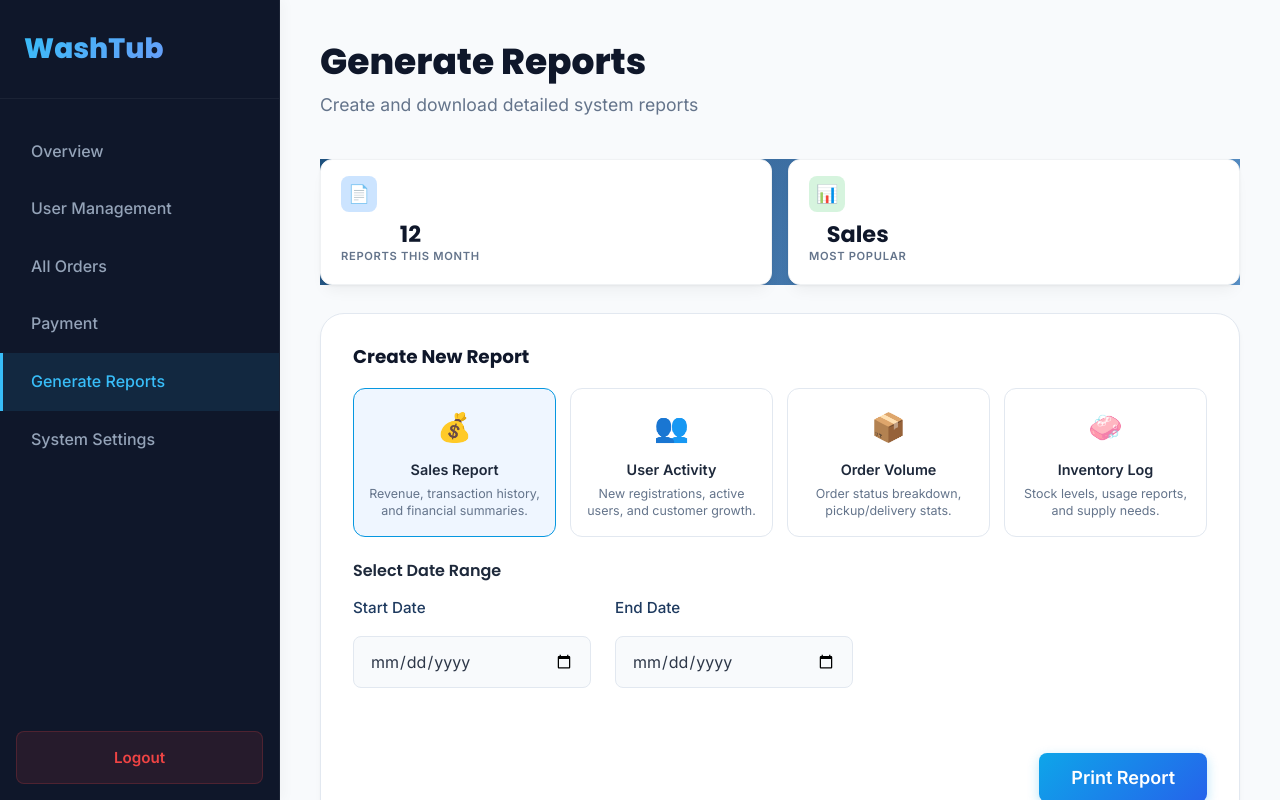
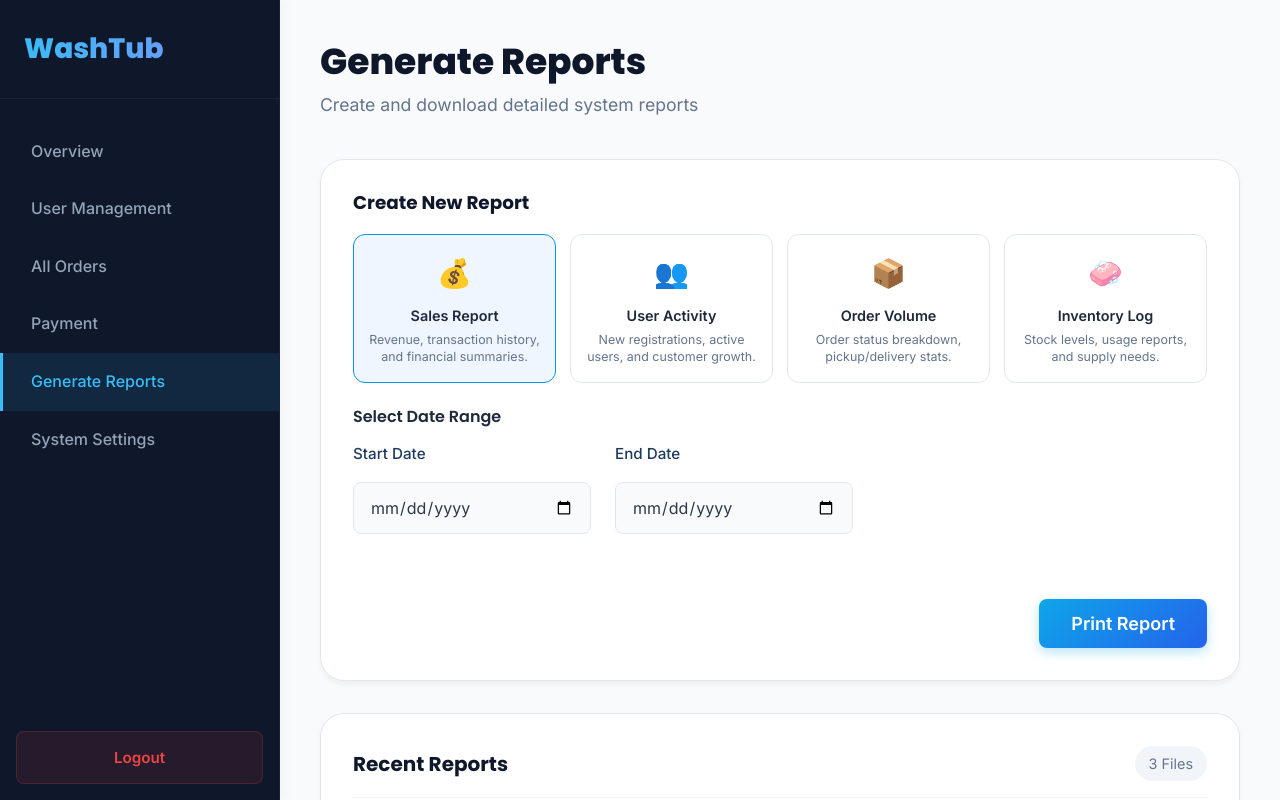
Before and after one commit to KavishaPerera/Wash-TUB, a React app in the folder frontend/: page /generate-report in a window 1280 px wide. Shown: the top 800 px of the page. Built offline with nearby package versions, Linux system fonts and the light colour scheme; the HTML template or start-up script is replaced by a standard one.

Commit message:
admins dashboard page changes , add user and generate report

```diff
--- a/frontend/src/pages/AddUser.jsx
+++ b/frontend/src/pages/AddUser.jsx
@@ -13,8 +13,7 @@ const AddUser = () => {
         confirmPassword: '',
         role: 'customer',
         address: '',
-        city: '',
-        postalCode: ''
+        city: ''
     });
 
     const handleChange = (e) => {
@@ -222,7 +221,6 @@ const AddUser = () => {
                                 />
                             </div>
 
-                            <div className="form-row">
                             <div className="form-group">
                                 <label htmlFor="city">City</label>
                                 <input
@@ -233,18 +231,6 @@ const AddUser = () => {
                                     onChange={handleChange}
                                     placeholder="Enter city"
                                 />
-                                </div>
-                                <div className="form-group">
-                                    <label htmlFor="postalCode">Postal Code</label>
-                                    <input
-                                        type="text"
-                                        id="postalCode"
-                                        name="postalCode"
-                                        value={formData.postalCode}
-                                        onChange={handleChange}
-                                        placeholder="Enter postal code"
-                                    />
-                                </div>
                             </div>
                         </section>
 
--- a/frontend/src/pages/GenerateReport.jsx
+++ b/frontend/src/pages/GenerateReport.jsx
@@ -154,28 +154,6 @@ const GenerateReport = () => {
                 </header>
 
                 <div className="dashboard-content report-content">
-                    {/* Stats */}
-                    <section className="stats-section admin-stats">
-                        <div className="stat-card">
-                            <div className="stat-icon" style={{ background: 'rgba(0, 122, 255, 0.2)', color: '#007aff' }}>
-                                <span>📄</span>
-                            </div>
-                            <div className="stat-info">
-                                <h3 className="stat-value">12</h3>
-                                <p className="stat-label">Reports This Month</p>
-                            </div>
-                        </div>
-                        <div className="stat-card">
-                            <div className="stat-icon" style={{ background: 'rgba(52, 199, 89, 0.2)', color: '#34c759' }}>
-                                <span>📊</span>
-                            </div>
-                            <div className="stat-info">
-                                <h3 className="stat-value">Sales</h3>
-                                <p className="stat-label">Most Popular</p>
-                            </div>
-                        </div>
-                    </section>
-
                     {/* Generator Section */}
                     <section className="dashboard-form-section">
                         <h2 style={{ fontSize: '1.15rem', fontWeight: 700, color: '#0f172a', margin: '0 0 1.25rem 0' }}>Create New Report</h2>
```
Lines whose indentation alone changed are shown as unchanged.
